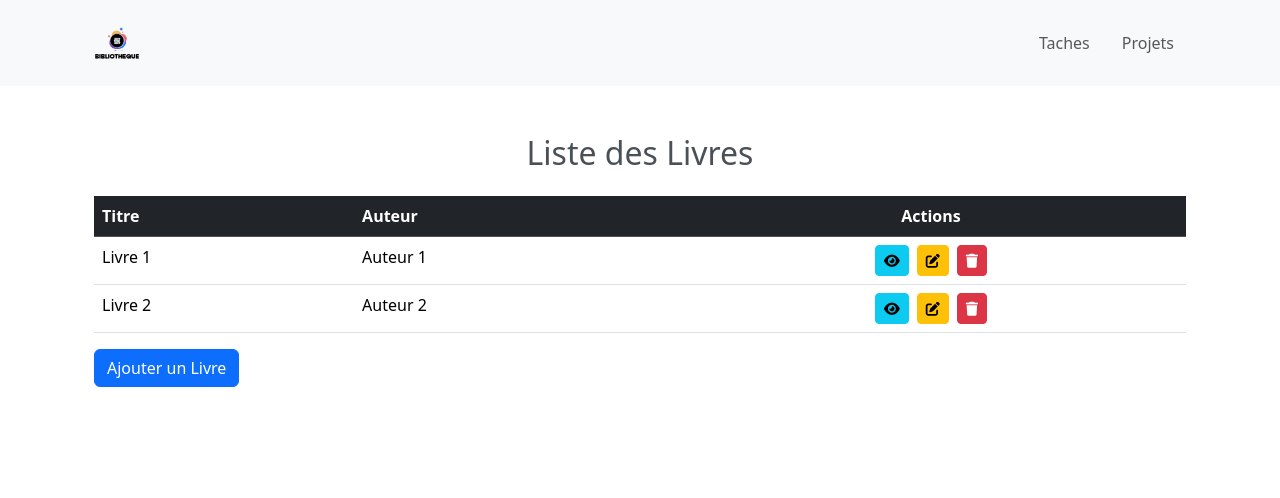
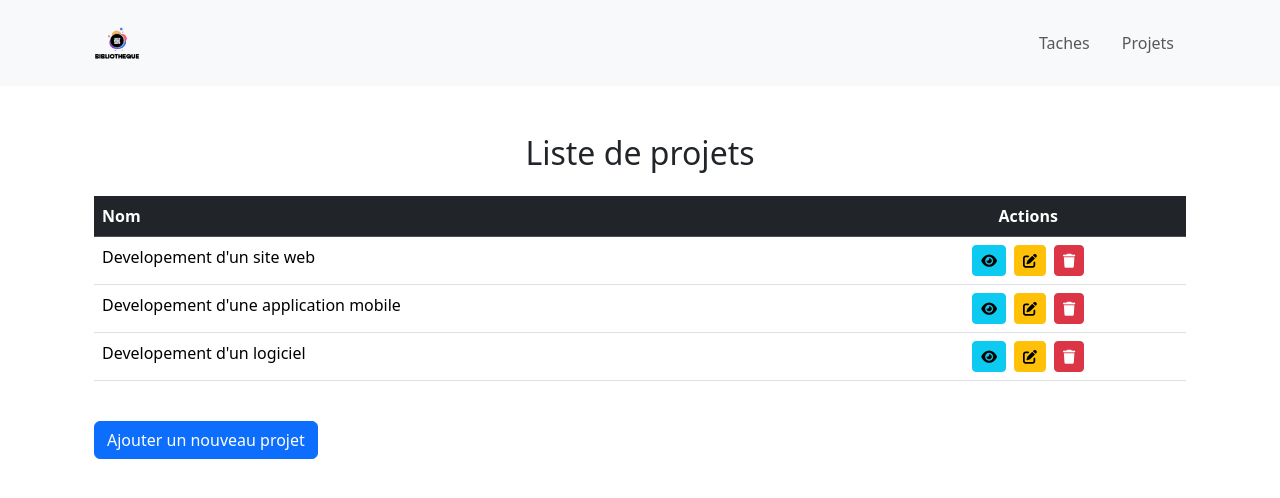
Before and after one commit to HarounaTraore/gestion-taches-et-projets, a Vue app: page /projet in a window 1280 px wide. Shown: the top 498 px of the page. Built offline with nearby package versions, Linux system fonts and the light colour scheme.

Commit message:
Preparation de l'environnement

```diff
--- a/src/components/projets/AjouterProjet.vue
+++ b/src/components/projets/AjouterProjet.vue
@@ -1,98 +1,34 @@
 <template>
-  <button
-    type="button"
-    class="btn btn-primary"
-    data-bs-toggle="modal"
-    data-bs-target="#exampleModal"
-  >
-    Ajouter un Livre
-  </button>
-
-  <!-- Modal -->
-  <div
-    class="modal fade"
-    id="exampleModal"
-    tabindex="-1"
-    aria-labelledby="exampleModalLabel"
-    aria-hidden="true"
-  >
-    <div class="modal-dialog">
-      <div class="modal-content">
-        <div class="modal-header">
-          <h1 class="modal-title fs-5" id="exampleModalLabel">
-            Ajouter un nouveau livre
-          </h1>
-          <button
-            type="button"
-            class="btn-close"
-            data-bs-dismiss="modal"
-            aria-label="Close"
-          ></button>
-        </div>
-        <div class="modal-body">
-          <div class="group">
-            <label for="titre" class="form-label">Titre: </label>
+    <div>
+      <h3>Ajouter un nouveau Projet</h3>
+      <form @submit.prevent="addProject">
+        <div class="mb-3">
+          <label for="nom" class="form-label">Nom</label>
           <input
             type="text"
-              name="titre"
             class="form-control"
-              placeholder="Titre du livre"
-              v-model="nouveauLivre.titre"
+            id="nom"
             required
           />
         </div>
+        <div class="mb-3">
+          <label for="email" class="form-label">Email</label>
+          <input
+            type="email"
+            class="form-control"
+            id="email"
 
-          <div class="group">
-            <label for="auteur" class="form-label">auteur: </label>
-            <input
-              type="text"
-              name="auteur"
-              class="form-control"
-              placeholder="Hauteur du livre"
-              v-model="nouveauLivre.auteur"
             required
           />
         </div>
-        </div>
-        <div class="modal-footer">
-          <button
-            type="button"
-            class="btn btn-secondary"
-            data-bs-dismiss="modal"
-          >
-            Fermer
-          </button>
-          <button type="button" class="btn btn-primary" @click="ajouterLivre">
-            Ajouter
-          </button>
-        </div>
-      </div>
-    </div>
+        <button type="submit" class="btn btn-primary">Ajouter</button>
+      </form>
     </div>
   </template>
 
 <script setup>
-import { ref, defineEmits } from "vue";
-
-const emit = defineEmits();
-
-const nouveauLivre = ref({
-  titre: "",
-  auteur: "",
-});
-
-const ajouterLivre = () => {
-  const livre = {
-    ...nouveauLivre.value,
-  };
-
-  emit("livre-ajoute", livre);
-
-  nouveauLivre.value = {
-    titre: "",
-    auteur: "",
-  };
-};
+  import { useGestionStore } from '@/stores/gestion';
+  const store = useGestionStore()
 </script>
 
 <style scoped>
--- a/src/components/projets/ListeProjet.vue
+++ b/src/components/projets/ListeProjet.vue
@@ -1,38 +1,36 @@
 <template>
   <div class="container mt-5">
-    <h2 class="text-center mb-4">Liste des Livres</h2>
+    <h2 class="text-center mb-4">Liste de projets</h2>
     <table class="table table-hover">
       <thead class="table-dark">
         <tr>
-          <th>Titre</th>
-          <th>Auteur</th>
+          <th>Nom</th>
           <th class="text-center">Actions</th>
         </tr>
       </thead>
       <tbody>
-        <tr v-for="livre in livres" :key="livre.id">
-          <td>{{ livre.titre }}</td>
-          <td>{{ livre.auteur }}</td>
+        <tr v-for="(projet, index) in strores.projects" :key="index">
+          <td>{{ projet.nom }}</td>
           <td class="text-center">
             <button
               class="btn btn-info btn-sm me-2"
-              @click="voirDetails(livre)"
+              @click="strores.getProjet(projet)"
               data-bs-toggle="modal"
-              data-bs-target="#voirLivreModal"
+              data-bs-target="#voirMembreModal"
             >
               <i class="fas fa-eye"></i>
             </button>
             <button
               class="btn btn-warning btn-sm me-2"
-              @click="ouvrirEdition(livre)"
+              @click="ouvrirEdition(membre)"
               data-bs-toggle="modal"
-              data-bs-target="#editerLivreModal"
+              data-bs-target="#editerMembreModal"
             >
               <i class="fas fa-edit"></i>
             </button>
             <button
               class="btn btn-danger btn-sm"
-              @click="supprimerLivre(livre.id)"
+              @click="strores.removeProject(index)"
             >
               <i class="fas fa-trash"></i>
             </button>
@@ -41,21 +39,24 @@
       </tbody>
     </table>
 
-    <AjouterLivre @livre-ajoute="ajouterLivreAListe" />
+    <button type="button" class="btn btn-primary mt-4">
+      <RouterLink class="nav-link" to="/projet/ajouter"
+        >Ajouter un nouveau projet</RouterLink
+      >
+    </button>
 
-    <!-- Modal pour voir les détails d'un livre -->
     <div
       class="modal fade"
-      id="voirLivreModal"
+      id="voirMembreModal"
       tabindex="-1"
-      aria-labelledby="voirLivreModalTitle"
+      aria-labelledby="voirMembreModalTitle"
       aria-hidden="true"
     >
       <div class="modal-dialog modal-dialog-centered">
         <div class="modal-content">
           <div class="modal-header">
-            <h5 class="modal-title" id="voirLivreModalTitle">
-              Détails du Livre
+            <h5 class="modal-title" id="voirMembreModalTitle">
+              Détails du Membre
             </h5>
             <button
               type="button"
@@ -65,29 +66,10 @@
             ></button>
           </div>
           <div class="modal-body">
-            <p><strong>Id:</strong> {{ livreSelectionne?.id }}</p>
-            <p><strong>Titre:</strong> {{ livreSelectionne?.titre }}</p>
-            <p><strong>Auteur:</strong> {{ livreSelectionne?.auteur }}</p>
-          </div>
-        </div>
-      </div>
-    </div>
-
-    <!-- Modal pour éditer un livre -->
-    <div
-      class="modal fade"
-      id="editerLivreModal"
-      tabindex="-1"
-      aria-labelledby="editerLivreModalTitle"
-      aria-hidden="true"
-    >
-      <div class="modal-dialog modal-dialog-centered">
-        <div class="modal-content">
-          <div class="modal-body">
-            <ModifierLivre
-              :livre="livreAEditer"
-              @livre-modifie="mettreAJourLivre"
-            />
+            <p><strong>Id:</strong> {{ strores.project.id }}</p>
+            <p><strong>Nom:</strong> {{ strores.project.nom }}</p>
+            <p><strong>Date Debut:</strong> {{ strores.project.dateDebut }}</p>
+            <p><strong>Date Fin:</strong> {{ strores.project.dateFin }}</p>
           </div>
         </div>
       </div>
@@ -95,74 +77,8 @@
   </div>
 </template>
 
+
 <script setup>
-import { ref } from "vue";
-import AjouterLivre from "./AjouterProjet.vue";
-import ModifierLivre from "./ModifierProjet.vue";
-
-const livres = ref([
-  { id: 1, titre: "Livre 1", auteur: "Auteur 1" },
-  { id: 2, titre: "Livre 2", auteur: "Auteur 2" },
-]);
-
-const livreSelectionne = ref(null);
-const livreAEditer = ref(null);
-
-const voirDetails = (livre) => {
-  livreSelectionne.value = livre;
-};
-
-const ouvrirEdition = (livre) => {
-  livreAEditer.value = { ...livre }; // Passer une copie du livre pour l'édition
-};
-
-const supprimerLivre = (id) => {
-  livres.value = livres.value.filter((livre) => livre.id !== id);
-};
-
-const ajouterLivreAListe = (nouveauLivre) => {
-  if (nouveauLivre.auteur && nouveauLivre.titre) {
-    nouveauLivre.id = livres.value.length + 1;
-    livres.value.push(nouveauLivre);
-  }
-};
-
-const mettreAJourLivre = (livreModifie) => {
-  const index = livres.value.findIndex((livre) => livre.id === livreModifie.id);
-  if (index !== -1) {
-    livres.value[index] = { ...livreModifie };
-  }
-  livreAEditer.value = null;
-  // Fermer le modal
-  const modal = new bootstrap.Modal(
-    document.getElementById("editerLivreModal")
-  );
-  modal.hide();
-};
+import { useGestionStore } from "@/stores/gestion";
+const strores = useGestionStore();
 </script>
-
-<style scoped>
-h2 {
-  color: #495057;
-}
-
-.table-hover tbody tr:hover {
-  background-color: #f1f1f1;
-}
-
-.btn {
-  font-size: 0.875rem;
-}
-
-.modal-content {
-  border-radius: 0.5rem;
-}
-
-.modal-header {
-  background-color: #f8f9fa;
-}
-
-.modal-title {
-  color: #343a40;
-}
-</style>
--- a/src/components/projets/ModifierProjet.vue
+++ b/src/components/projets/ModifierProjet.vue
@@ -1,74 +1,11 @@
 <template>
-  <div class="modal-content">
-    <div class="modal-header">
-      <h5 class="modal-title">Modifier le Livre</h5>
-      <button
-        type="button"
-        class="btn-close"
-        data-bs-dismiss="modal"
-        aria-label="Close"
-      ></button>
-    </div>
-    <div class="modal-body">
-      <div class="mb-3">
-        <label for="titre" class="form-label">Titre</label>
-        <input
-          type="text"
-          id="titre"
-          class="form-control"
-          placeholder="Titre du livre"
-          v-model="livreModifie.titre"
-          required
-        />
-      </div>
-      <div class="mb-3">
-        <label for="auteur" class="form-label">Auteur</label>
-        <input
-          type="text"
-          id="auteur"
-          class="form-control"
-          placeholder="Auteur du livre"
-          v-model="livreModifie.auteur"
-          required
-        />
-      </div>
-    </div>
-    <div class="modal-footer">
-      <button type="button" class="btn btn-secondary" data-bs-dismiss="modal">
-        Fermer
-      </button>
-      <button type="button" class="btn btn-primary" @click="modifierLivre">
-        Enregistrer
-      </button>
-    </div>
-  </div>
+
 </template>
 
 <script setup>
-import { ref, watch } from "vue";
 
-const props = defineProps({
-  livre: Object,
-});
-
-const livreModifie = ref({ ...props.livre });
-
-// Réagir aux changements dans les props
-watch(
-  () => props.livre,
-  (nouveauLivre) => {
-    livreModifie.value = { ...nouveauLivre };
-  },
-  { deep: true }
-);
-
-const emit = defineEmits(["livre-modifie"]);
-
-const modifierLivre = () => {
-  emit("livre-modifie", { ...livreModifie.value });
-};
 </script>
 
 <style scoped>
-/* Ajoutez des styles si nécessaire */
+
 </style>
--- a/src/router/index.js
+++ b/src/router/index.js
@@ -3,6 +3,7 @@ import { createRouter, createWebHistory } from 'vue-router'
 import Home from '../components/Home.vue'
 import ListeTache from '@/components/taches/ListeTache.vue'
 import ListeProjet from '@/components/projets/ListeProjet.vue'
+import AjouterProjet from '@/components/projets/AjouterProjet.vue'
 
 const router = createRouter({
   history: createWebHistory(import.meta.env.BASE_URL),
@@ -19,8 +20,13 @@ const router = createRouter({
     },
     {
       path: '/projet',
-      name: 'projet',
+      name: 'liste',
       component: ListeProjet
+    },
+    {
+      path: '/projet/ajouter',
+      name: 'ajout',
+      component: AjouterProjet
     }
 
   ]
--- /dev/null
+++ b/src/stores/gestion.js
@@ -0,0 +1,48 @@
+import { defineStore } from "pinia";
+import { ref } from "vue";
+
+export const useGestionStore = defineStore("counter", () => {
+  const project = ref("");
+  const projects = ref([
+    {
+      id: 1,
+      nom: "Developement d'un site web",
+      dateDebut: "2024-08-25",
+      dateFin: "2024-09-15",
+    },
+    {
+      id: 2,
+      nom: "Developement d'une application mobile",
+      dateDebut: "2024-08-30",
+      dateFin: "2024-09-25",
+    },
+    {
+      id: 3,
+      nom: "Developement d'un logiciel",
+      dateDebut: "2024-09-25",
+      dateFin: "2024-11-15",
+    },
+  ]);
+
+  const getProjet = (index) => {
+    project.value = index;
+  };
+
+  const removeProject = (index) => {
+    console.log(index);
+    projects.value.splice(index, 1);
+  };
+
+  const addProject = (newProject) => {
+    newProject.id == projects.value.length + 1;
+    projects.value.push(newProject);
+  };
+
+  return {
+    projects,
+    project,
+    getProjet,
+    removeProject,
+    addProject
+  };
+});
```
Lines whose indentation alone changed are shown as unchanged.
